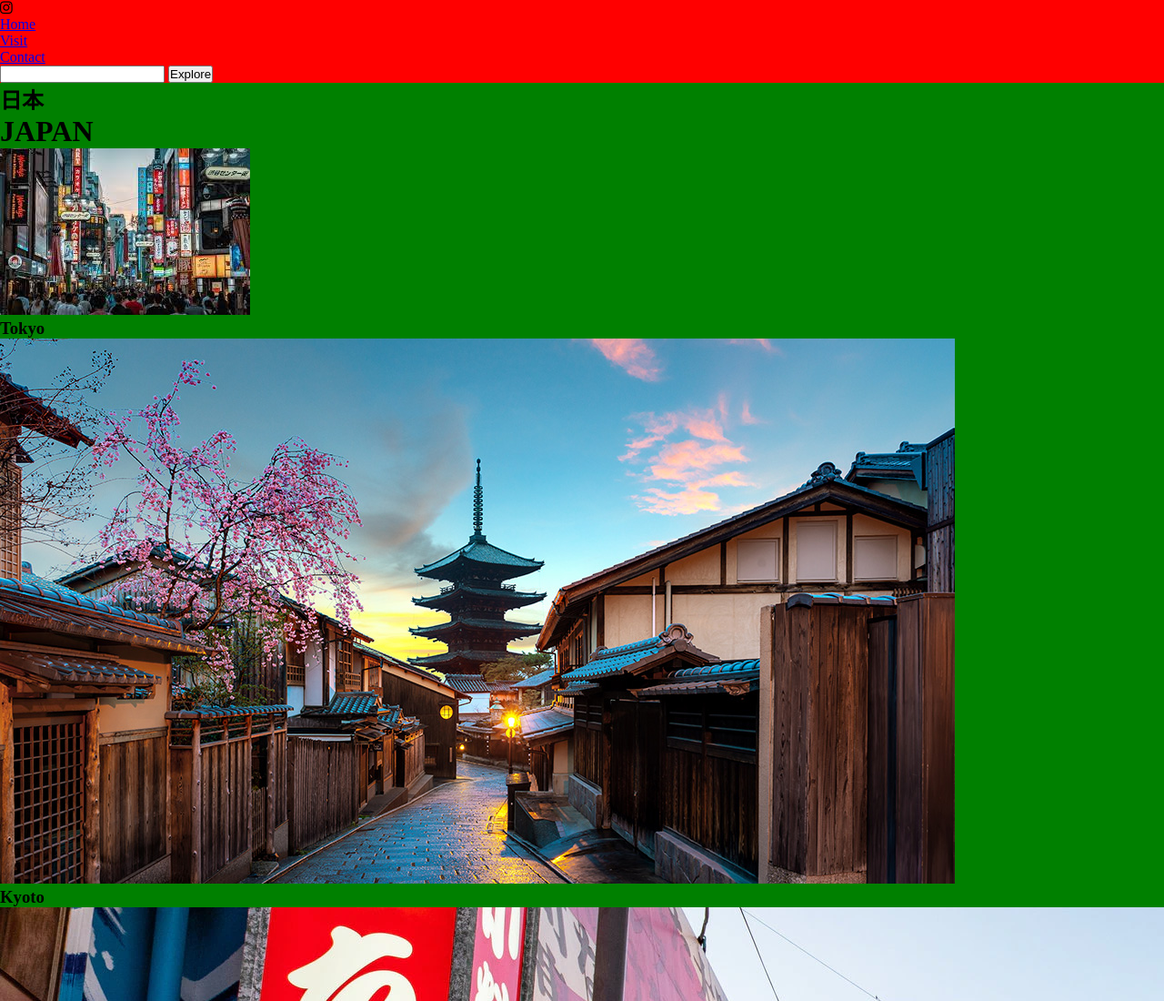
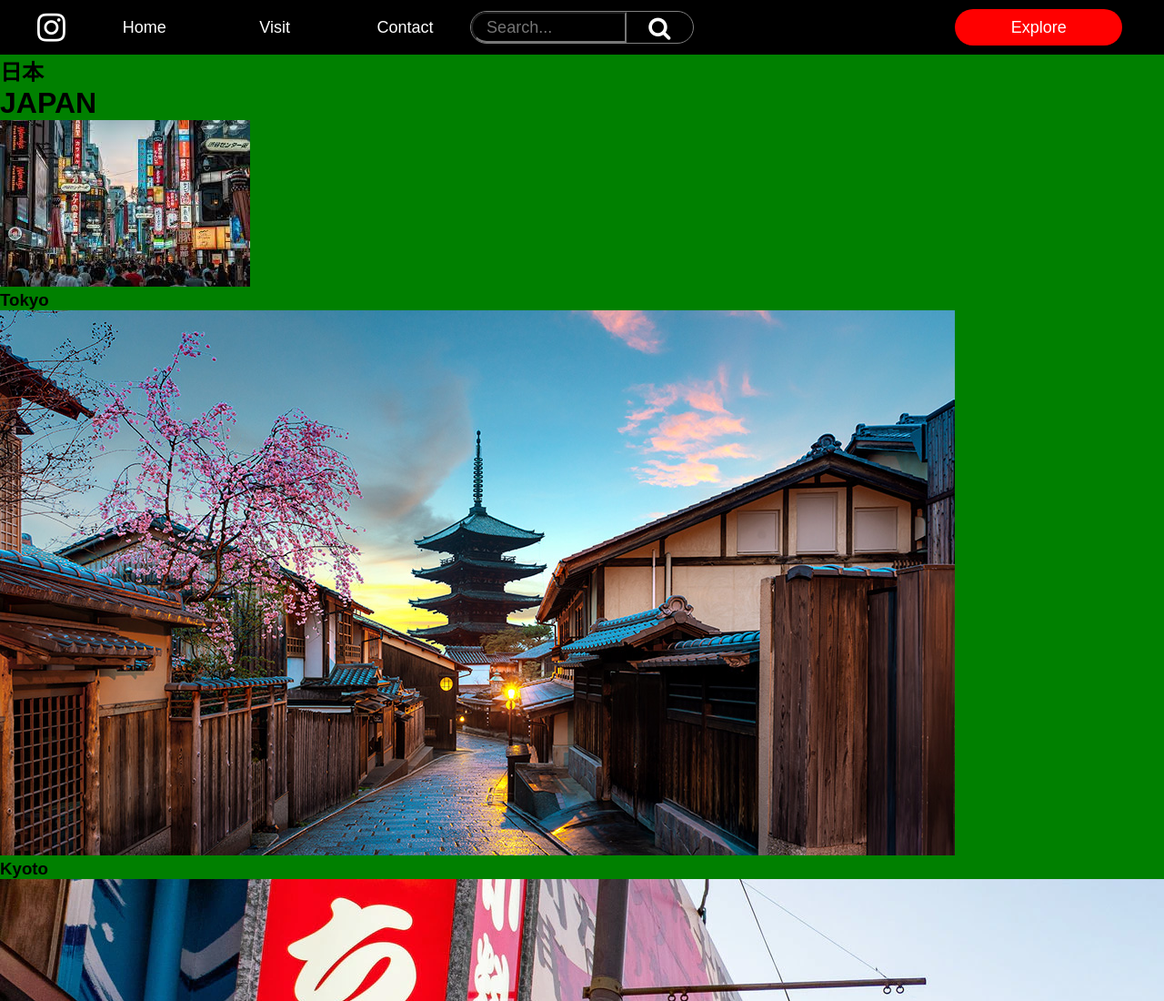
Before and after one commit to ariellopesdev/japao, a plain HTML site: page index.html in a window 1280 px wide. Shown: the top 1100 px of the page at 91% size. Drawn offline with Linux system fonts and the light colour scheme.

Commit message:
Started CSS Header

```diff
--- a/estilo/styles.css
+++ b/estilo/styles.css
@@ -2,10 +2,23 @@
     padding: 0;
     margin: 0;
     box-sizing: border-box;/*Facilita no responsivo*/
+    font-family: Arial, Helvetica, sans-serif;
 }
 
 /*Boot CSS*/
 
+body{
+    background-color: black;
+}
+.center {
+    max-width: 1280px;
+    padding: 0 2%;
+    margin: 0 auto;
+}
+.w25{
+    width: 25px;
+    padding: 0 10%;
+}
 .w50{
     width: 50%;
     padding: 0 10%;
@@ -14,13 +27,119 @@
     width: 33%;
     padding: 0 10%;
 }
-
+.left{
+    float: left;
+}
+.right{
+    float: right;
+}
+.clear{
+    clear: both;
+}
 
 /*Estilização*/
 
 header{
-    background-color: red;
+    background-color: transparent;
+    width: 100%;
+    height: 60px;
 }
+header i.fa-instagram{
+    width: 5%;
+    position: relative;
+    top: 12px;
+    font-size:36px;
+    text-align: center;
+    line-height: 36px;
+    color: white;
+    background-color: transparent;
+}
+header i.fa-search{
+    text-align: center;
+    line-height: 36px;
+    font-size: 26px;
+    height: 100%;
+    width: 30%;
+    background-color: transparent;
+    border-top-right-radius: 20px;
+    border-bottom-right-radius: 20px;
+    color: white;
+}
+header ul{
+    background-color:transparent;
+    display: flex;
+    flex-direction: row;
+    height: 36px;
+    width: 35%;
+    list-style: none;
+    margin-top: 12px;
+}
+header ul li{
+    width: 100%;
+    text-align: center;
+    line-height: 36px;
+    font-size: 18px;
+}
+
+header ul li a{
+    text-decoration: none;
+    color: white;
+}
+header ul li a:hover{
+    text-decoration: underline;
+    cursor: pointer;
+}
+header ul li a:visited{
+    text-decoration:none;
+}
+header div.pesquisa{
+    background-color: transparent;
+    width: 20%;
+    height: 36px;
+    position: relative;
+    top: 12px;
+    border-radius: 20px;
+    border: 1px solid gray;
+}
+header input{
+    background-color: transparent;
+    width: 70%;
+    height:100%;
+    border-top-left-radius: 20px;
+    border-bottom-left-radius: 20px;
+    font-size: 18px;
+    padding-left: 15px;
+}
+header button{
+    background-color:red;
+    width: 15%;
+    height: 40px;
+    position: relative;
+    top: 10px;
+    right: 20px;
+    border: none;
+    border-radius: 20px;
+    color: white;
+    font-size: 18px;
+}
+
+
+
+
+
+
+
+
+
+
+
+
+
+
+
+
+
+
 main.japan{
     background-color: green;
 }
@@ -30,11 +149,3 @@ main.description{
 footer{
     background-color: yellow;
 }
-/* Class
-.description{
-
-}
-ID
-#search{
-
-} */
--- a/index.html
+++ b/index.html
@@ -10,14 +10,20 @@
 </head>
 <body>
     <header>
-        <i class="fa fa-instagram"></i>
-        <ul>
-            <li><a href="#">Home</a></li>
-            <li><a href="#">Visit</a></li>
-            <li><a href="#">Contact</a></li>
-        </ul>
-        <input type="search" name="search" id="search">
-        <button>Explore</button>
+        <div class="center">
+            <i class="left fa fa-instagram"></i>
+            <ul class="left">
+                <li><a class="w33" href="#">Home</a></li>
+                <li><a class="w33" href="#">Visit</a></li>
+                <li><a class="w33" href="#">Contact</a></li>
+            </ul>
+            <div class="pesquisa left">
+                <input class="left" type="search" name="search" id="search" placeholder="Search...">
+                <i class="right fa fa-search" aria-hidden="true"></i>
+            </div><!--pesquisa-->
+            <button class="right">Explore</button>
+            <div class="clear"></div>
+        </div><!--center-->
     </header>
 
     <main class="japan">
```
